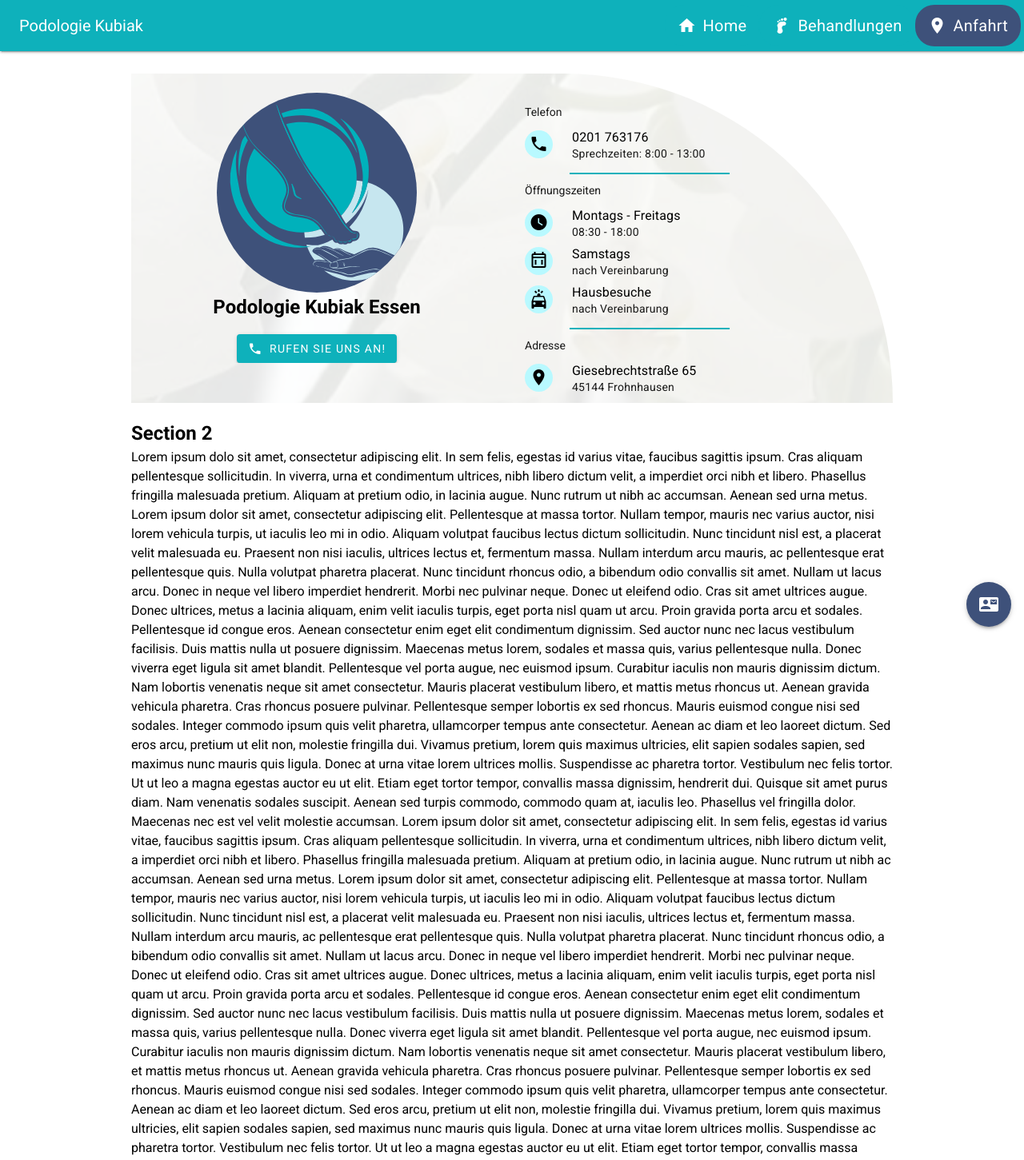
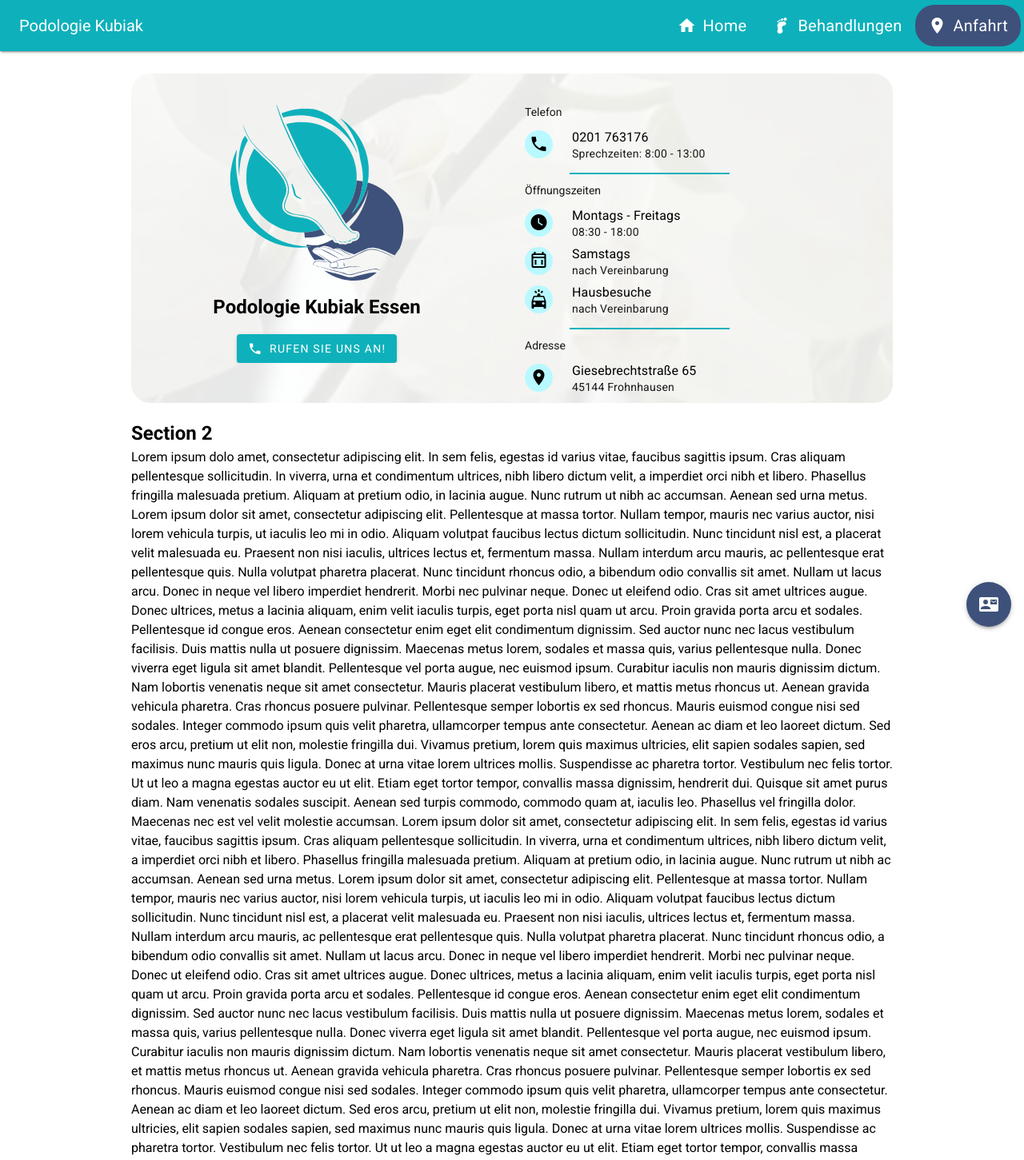
Before and after one commit to christianpetzold/podokubiak, a Vue app in the folder web-app/: page / in a window 1280 px wide. Shown: the top 1451 px of the page at 80% size. Built offline with nearby package versions, Linux system fonts and the light colour scheme.

Commit message:
fixed gh-pages deployment & added alternate logos

```diff
--- a/web-app/src/components/Home.vue
+++ b/web-app/src/components/Home.vue
@@ -1,7 +1,7 @@
 <template>
   <div class="mt-4" style="position: relative">
     <v-parallax
-      class="rounded-te-pill"
+      class="rounded-xl"
       :src="image1"
       style="
         opacity: 10%;
@@ -25,14 +25,13 @@
               :src="logo"
               class="rounded-circle"
               alt="Logo der Praxis Podologie Kubiak"
-              color="logoBackground"
             />
             <h2>Podologie Kubiak Essen</h2>
             <v-btn
               width="200"
               class="mt-4"
               color="primary"
-              href="tel:+0201763176"
+              href="tel:0201763176"
               aria-label="Jetzt anrufen: 0201 763176"
             >
               <v-icon class="mr-2">
@@ -94,7 +93,7 @@
 </template>
 
 <script setup lang="ts">
-import logo from '@/assets/images/logo/main-logo.svg'
+import logo from '@/assets/images/logo/main-logo-alt.svg'
 import image1 from '@/assets/images/carousel/image1.jpeg'
 import MiniIconSheet from '@/components/MiniIconSheet.vue'
 import ListDivider from '@/components/ListDivider.vue'
--- a/web-app/src/components/MiniIconSheet.vue
+++ b/web-app/src/components/MiniIconSheet.vue
@@ -3,7 +3,7 @@
     class="mr-6 d-flex justify-center align-center rounded-circle"
     width="35"
     height="35"
-    color="miniIconBackground"
+    color="tertiary"
   >
     <v-icon>
       {{ icon }}
--- a/web-app/src/plugins/vuetify.ts
+++ b/web-app/src/plugins/vuetify.ts
@@ -20,8 +20,8 @@ const mainTheme = {
   dark: false,
   colors: {
     kubiakMint: kubiakColors.mint,
-    logoBackground: kubiakColors.slate,
-    miniIconBackground: kubiakColors.mintBright,
+    logoBackground: kubiakColors.whiteDark,
+    tertiary: kubiakColors.mintBright,
     primary: kubiakColors.mint,
     secondary: kubiakColors.slate,
     accent: '#82B1FF',
--- a/web-app/src/router/index.ts
+++ b/web-app/src/router/index.ts
@@ -7,8 +7,10 @@ const routes = [
   { path: '/about', name: 'About', component: About },
 ]
 
+const base = import.meta.env.MODE === 'production' ? '/podokubiak/' : '/'
+
 const router = createRouter({
-  history: createWebHistory(),
+  history: createWebHistory(base),
   routes,
 })
 
--- a/web-app/src/views/HomeView.vue
+++ b/web-app/src/views/HomeView.vue
@@ -6,7 +6,7 @@
 
     <section id="section2">
       <h2>Section 2</h2>
-      <p>Lorem ipsum dolo sit amet, consectetur adipiscing elit. In sem felis, egestas id varius vitae, faucibus
+      <p>Lorem ipsum dolo amet, consectetur adipiscing elit. In sem felis, egestas id varius vitae, faucibus
         sagittis ipsum. Cras aliquam pellentesque sollicitudin. In viverra, urna et condimentum ultrices, nibh libero
         dictum velit, a imperdiet orci nibh et libero. Phasellus fringilla malesuada pretium. Aliquam at pretium odio,
         in lacinia augue. Nunc rutrum ut nibh ac accumsan. Aenean sed urna metus. Lorem ipsum dolor sit amet,
```
Also changed, not shown: web-app/src/assets/images/logo/main-logo-alt.svg (added), web-app/src/assets/images/logo/main-logo-bw.svg (added), web-app/vite.config.mts.
